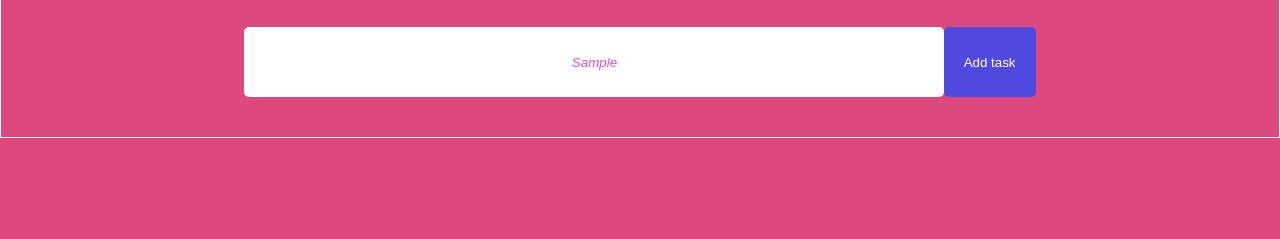
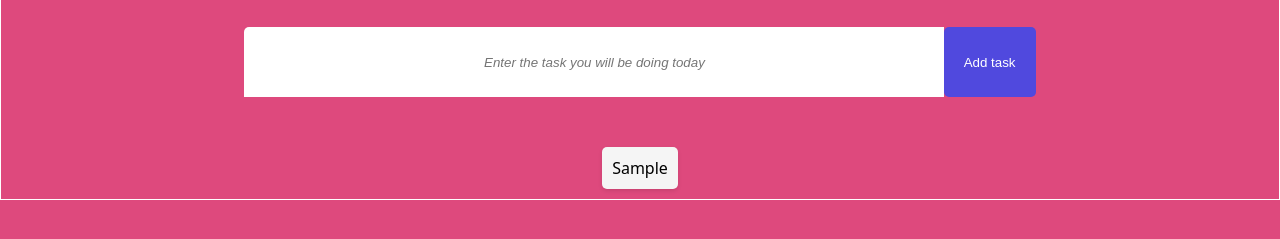
Before and after one commit to AhmadSerhall/todo, a plain HTML site: page index.html in a window 1280 px wide. Both pictures are taken after typing "Sample" into the empty fields and a click on the button "Add task". Shown: the part 293-532 px from the top of the page. Drawn offline with Linux system fonts and the light colour scheme.

Commit message:
made the add button fonctional

```diff
--- a/index.html
+++ b/index.html
@@ -14,7 +14,7 @@
     <div class="hero">
 
         <ul class="navBar">
-            <li><a href="home.html">Home</a></li>
+            <li><a href="index.html">Home</a></li>
             <li><a href="working.html">working on</a></li>
             <li><a href="working.html">finished tasks</a></li>
         </ul>
@@ -37,12 +37,13 @@
     <div class="task-container">
         <h1 class="task-text">What are we doing today <i class="fas fa-list-ul"></i> </h1>
         <div class="task-bar">
-        <input type="text" placeholder="Enter the task you will be doing today" name="task">
-        <button class="task-btn">Add task</button>
+        <input type="text" placeholder="Enter the task you will be doing today" name="task" id="task-input">
+        <button class="task-btn" id="add-task-button">Add task</button>
         </div>
+        <div class=task-list id="task-list">
+
 
     </div>
-
-    <link href="script.js">
+    <script src="./script.js"></script>
 </body>
 </html>
--- a/script.js
+++ b/script.js
@@ -0,0 +1,28 @@
+
+const taskInput = document.getElementById('task-input');
+const addTaskButton = document.getElementById('add-task-button');
+const taskList = document.querySelector('.task-list');
+
+addTaskButton.addEventListener('click', function () {
+    const taskText = taskInput.value.trim();
+
+    if (taskText !== '') {
+
+        const taskItem = document.createElement('div');
+        taskItem.classList.add('task-item');
+        taskItem.textContent = taskText;
+
+
+        taskList.appendChild(taskItem);
+
+
+        taskInput.value = '';
+    }
+});
+
+// Allow adding tasks by pressing Enter key
+taskInput.addEventListener('keyup', function (event) {
+    if (event.key === 'Enter') {
+        addTaskButton.click(); //
+    }
+});
--- a/style.css
+++ b/style.css
@@ -96,16 +96,14 @@ body{
     border:1px solid white;
 
 }
-/* .task-container:hover{
-    border-color: green;
-} */
+
 .task-text{
     color:white;
     margin-bottom:30px;
     padding-top:60px;
 }
 .task-bar input{
-    border-radius: 5px;
+    border-top-left-radius: 5px;
     font-style: italic;
     width:700px;
     height:70px;
@@ -132,3 +130,10 @@ body{
     background-color: #306fb2;
 }
 /* #3c88f7 */
+.task-item {
+    background-color: #f5f5f5;
+    padding: 10px;
+    border-radius: 5px;
+    margin: 10px 0;
+    box-shadow: 0 2px 4px rgba(0, 0, 0, 0.1);
+}
```
